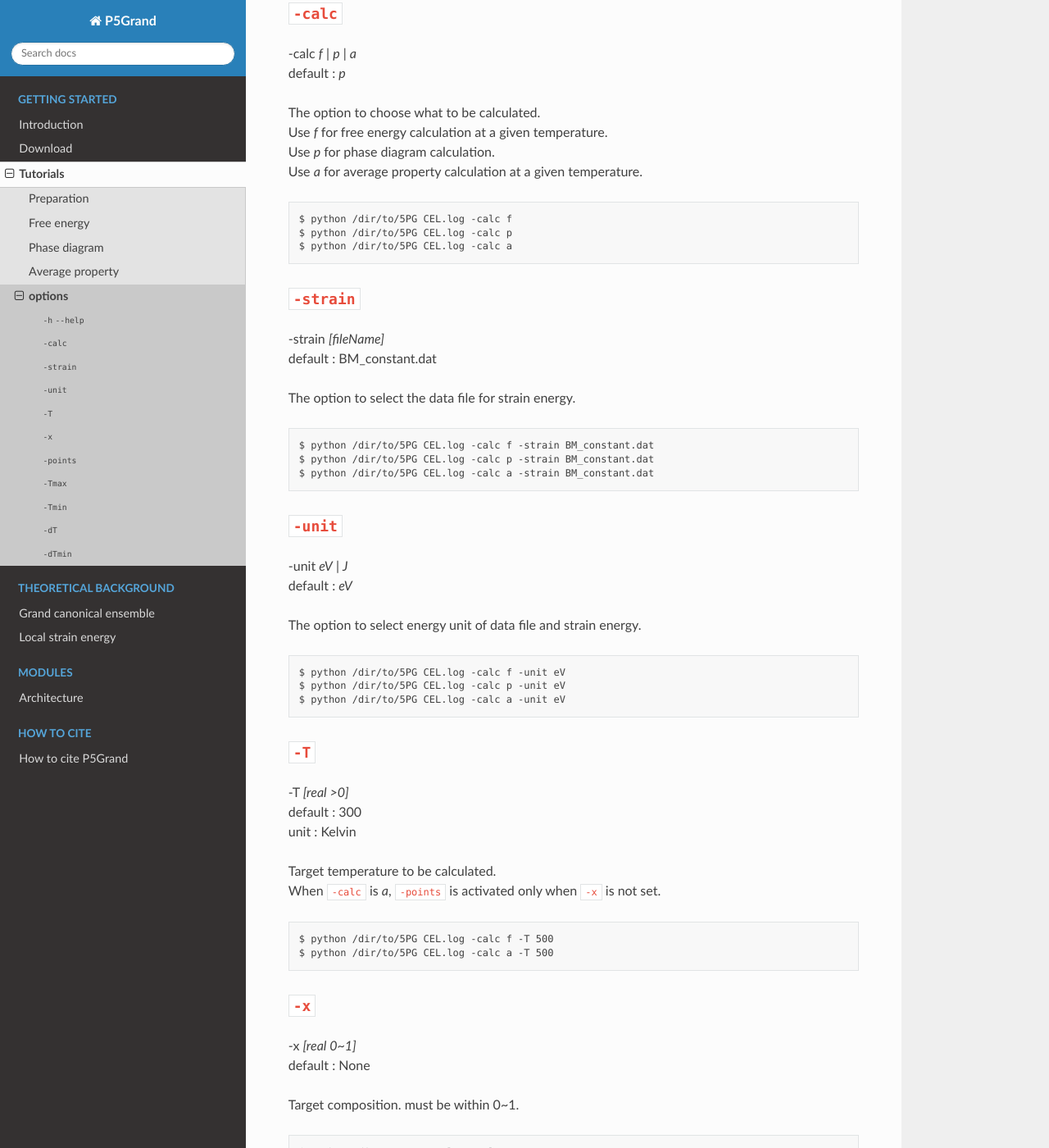
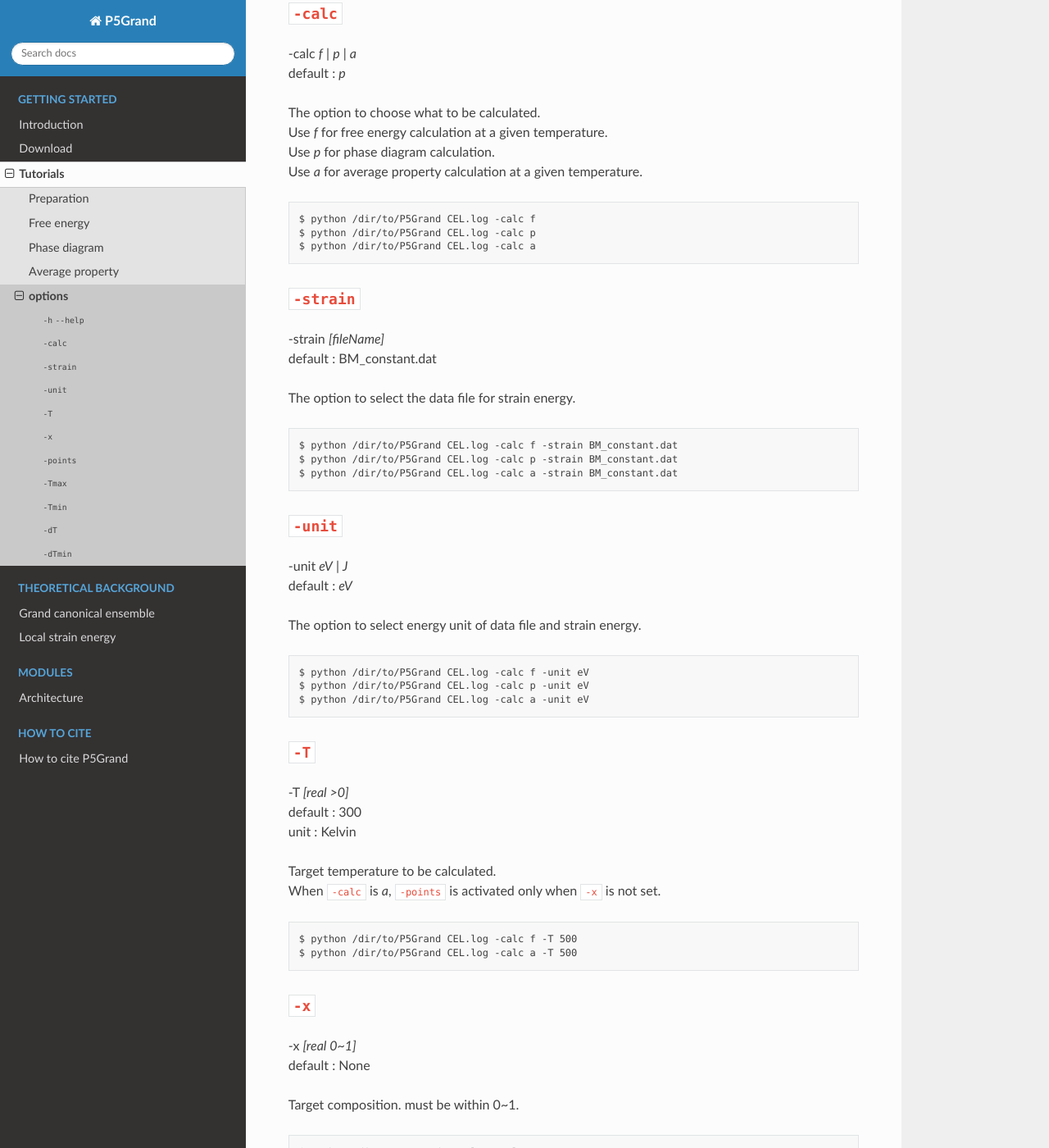
Before and after one commit to Han-Gyuseung/5PG, a Sphinx documentation site: the page built from docs/source/start/tutorial/options.rst, in a window 1280 px wide and 1400 px high, scrolled down 1293 px. Shown: the whole window at 82% size. Built offline with Sphinx 7.4.7 and the Read the Docs theme 2.0.0, drawn with Linux system fonts in a browser that asks for light colours; some of the changed text lies outside the part shown.

Commit message:
Update options.rst

```diff
--- a/docs/source/start/tutorial/options.rst
+++ b/docs/source/start/tutorial/options.rst
@@ -11,17 +11,17 @@
 ``-h`` ``--help``
 *****************
 
-With ``-h`` or ``--help`` option, you can check options before running 5PG.
+With ``-h`` or ``--help`` option, you can check options before running P5Grand.
 
 ::
 
- $ python /dir/to/5PG -h
+ $ python /dir/to/P5Grand -h
 
 or
 
 ::
 
- $ python /dir/to/5PG --help
+ $ python /dir/to/P5Grand --help
 
 
 
@@ -72,9 +72,9 @@
 
 ::
 
- $ python /dir/to/5PG CEL.log -calc f
- $ python /dir/to/5PG CEL.log -calc p
- $ python /dir/to/5PG CEL.log -calc a
+ $ python /dir/to/P5Grand CEL.log -calc f
+ $ python /dir/to/P5Grand CEL.log -calc p
+ $ python /dir/to/P5Grand CEL.log -calc a
 
 
 
@@ -89,9 +89,9 @@
 
 ::
 
- $ python /dir/to/5PG CEL.log -calc f -strain BM_constant.dat
- $ python /dir/to/5PG CEL.log -calc p -strain BM_constant.dat
- $ python /dir/to/5PG CEL.log -calc a -strain BM_constant.dat
+ $ python /dir/to/P5Grand CEL.log -calc f -strain BM_constant.dat
+ $ python /dir/to/P5Grand CEL.log -calc p -strain BM_constant.dat
+ $ python /dir/to/P5Grand CEL.log -calc a -strain BM_constant.dat
 
 
 ``-unit``
@@ -104,9 +104,9 @@
 
 ::
 
- $ python /dir/to/5PG CEL.log -calc f -unit eV
- $ python /dir/to/5PG CEL.log -calc p -unit eV
- $ python /dir/to/5PG CEL.log -calc a -unit eV
+ $ python /dir/to/P5Grand CEL.log -calc f -unit eV
+ $ python /dir/to/P5Grand CEL.log -calc p -unit eV
+ $ python /dir/to/P5Grand CEL.log -calc a -unit eV
 
 
 ``-T``
@@ -121,8 +121,8 @@
 
 ::
 
- $ python /dir/to/5PG CEL.log -calc f -T 500
- $ python /dir/to/5PG CEL.log -calc a -T 500
+ $ python /dir/to/P5Grand CEL.log -calc f -T 500
+ $ python /dir/to/P5Grand CEL.log -calc a -T 500
 
 
 ``-x``
@@ -135,7 +135,7 @@
 
 ::
 
- $ python /dir/to/5PG CEL.log -calc a -x 0.5
+ $ python /dir/to/P5Grand CEL.log -calc a -x 0.5
 
 
 
@@ -151,8 +151,8 @@
 
 ::
 
- $ python /dir/to/5PG CEL.log -calc f -points 50
- $ python /dir/to/5PG CEL.log -calc a -points 50
+ $ python /dir/to/P5Grand CEL.log -calc f -points 50
+ $ python /dir/to/P5Grand CEL.log -calc a -points 50
 
 
 
@@ -164,11 +164,11 @@
 | unit : Kelvin
 
 | The highest temperature to be calculated.
-| If phase separation is not found below ``-Tmax``, 5PG stop calculating before reaching ``-Tmax``
+| If phase separation is not found below ``-Tmax``, **P5Grand** stop calculating before reaching ``-Tmax``
 
 ::
 
- $ python /dir/to/5PG CEL.log -calc p -Tmax 1000
+ $ python /dir/to/P5Grand CEL.log -calc p -Tmax 1000
 
 
 
@@ -185,7 +185,7 @@
 
 ::
 
- $ python /dir/to/5PG CEL.log -calc p -Tmin 200
+ $ python /dir/to/P5Grand CEL.log -calc p -Tmin 200
 
 
 
@@ -201,7 +201,7 @@
 
 ::
 
- $ python /dir/to/5PG CEL.log -calc p -dT 10
+ $ python /dir/to/P5Grand CEL.log -calc p -dT 10
 
 
 
@@ -218,4 +218,4 @@
 
 ::
 
- $ python /dir/to/5PG CEL.log -calc p -dTmin 100
+ $ python /dir/to/P5Grand CEL.log -calc p -dTmin 100
```
